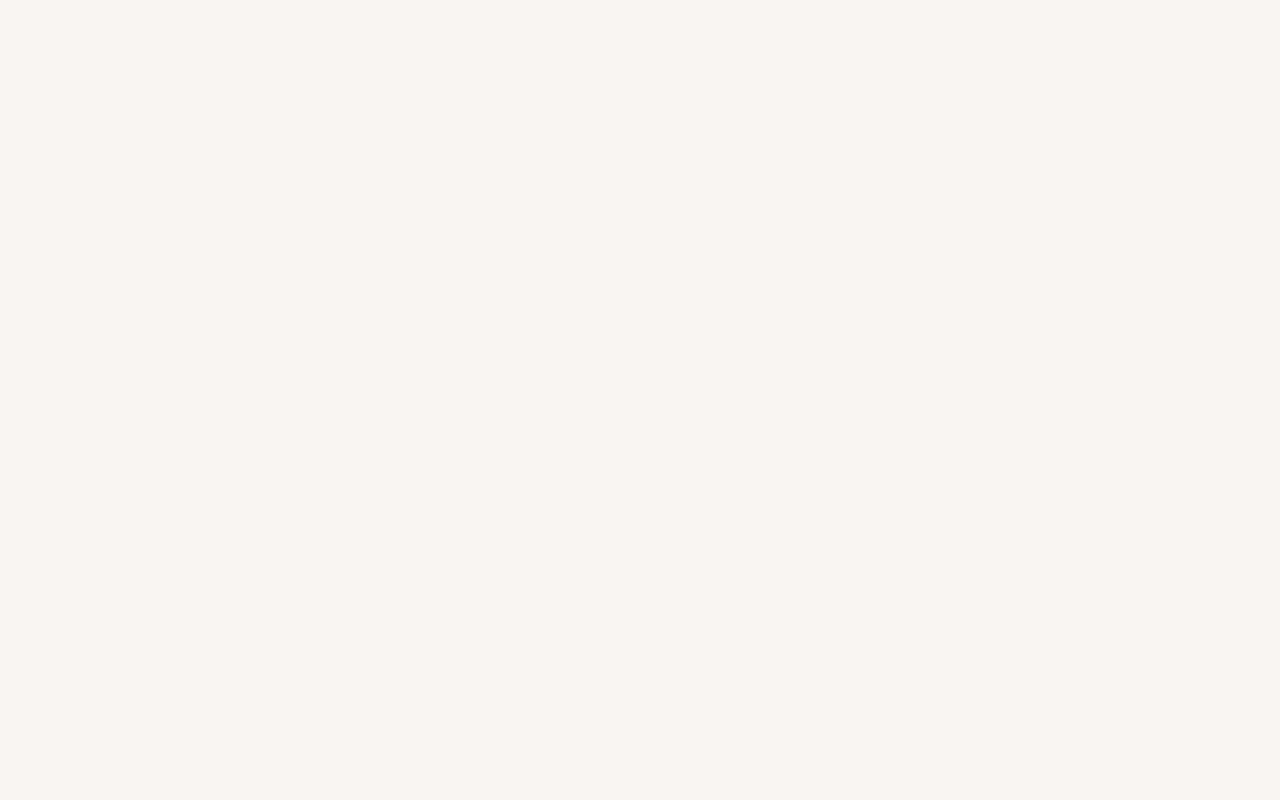
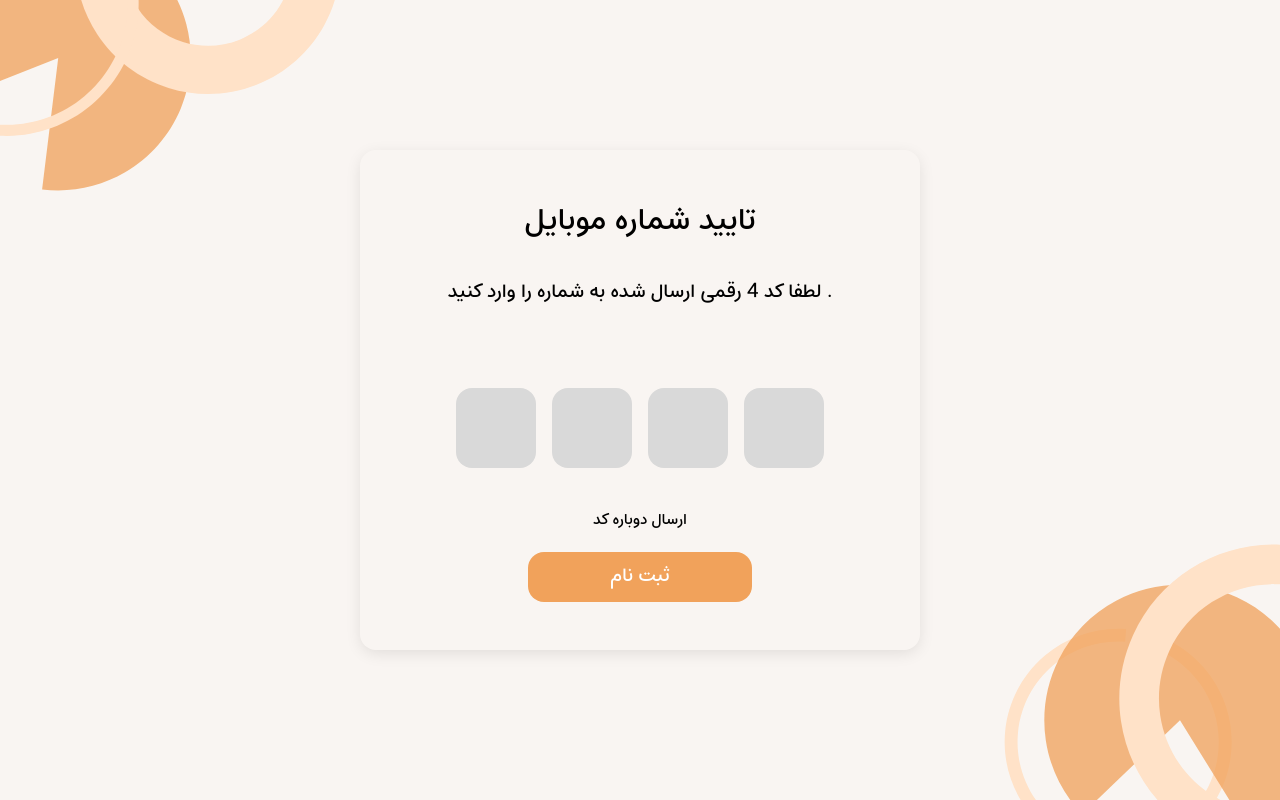
Before and after one commit to AliDlt/ProjectManagementClient, a React app: page /auth/otp in a window 1280 px wide. Before the commit this address had no page. Built offline with nearby package versions, Linux system fonts and the light colour scheme; the HTML template or start-up script is replaced by a standard one.

Commit message:
handel login and create context Toast

```diff
--- /dev/null
+++ b/Context/toast.jsx
@@ -0,0 +1,17 @@
+import { createContext } from "react";
+import toast, { Toaster } from "react-hot-toast";
+
+export const ToastMessageContext = createContext();
+
+const ToastMessageProvider = ({ children }) => {
+  const showToast = (message, type) => {
+    toast[type](message, { position: "left-bottom" });
+  };
+  return (
+    <ToastMessageContext.Provider value={{showToast}}>
+      {children}
+      <Toaster />
+    </ToastMessageContext.Provider>
+  );
+};
+export default ToastMessageProvider;
--- a/components/modules/CustomOTPInput.jsx
+++ b/components/modules/CustomOTPInput.jsx
@@ -1,8 +1,12 @@
 import InputOTP from "antd/es/input/OTP";
 import React from "react";
 
-function CustomOTPInput() {
-  return <InputOTP length={4} autoFocus dir="ltr" />;
+function CustomOTPInput({changeOtp}) {
+  return (
+    <>
+      <InputOTP length={4} onChange={(e)=>changeOtp(e)} autoFocus dir="ltr" />
+    </>
+  );
 }
 
 export default CustomOTPInput;
--- a/components/ui/auth/OTPForm.jsx
+++ b/components/ui/auth/OTPForm.jsx
@@ -1,16 +1,65 @@
-import React from "react";
+import React, { useContext, useEffect, useState } from "react";
 import CustomOTPInput from "../../modules/CustomOTPInput";
 import CustomButton from "../../modules/CustomButton";
+import { maskPhoneNumber } from "../../../utils/tools";
+import { useLocation } from "react-router-dom";
+import { useForm } from "react-hook-form";
+import { sendOtpCode, verify } from "../../../services/OTP";
+import toast from "react-hot-toast";
+import { ToastMessageContext } from "../../../Context/toast";
 
 function OTPForm() {
+  const location = useLocation();
+  // get phone number
+
+  const query = new URLSearchParams(location.search);
+  const phoneNumberQuery = query.get("phoneNumber");
+  const { showToast } = useContext(ToastMessageContext);
+  const [otp, setOtp] = useState();
+  useEffect(() => {
+    async function sendCode() {
+      try {
+        const response = await sendOtpCode({ phonenumber: phoneNumberQuery });
+        console.log(response);
+      } catch (error) {
+        console.log(error);
+      }
+    }
+    // sendCode();
+  }, []);
+  const handelOtpInput = (e) => {
+    setOtp(e);
+  };
+  const verifyOtpCode = async (e) => {
+    e.preventDefault();
+    const data = {
+      phonenumber: phoneNumberQuery,
+      otpCode: otp,
+    };
+
+    try {
+      const response = await verify(data);
+      console.log(response);
+      showToast(response.data.message, "success");
+    } catch (error) {
+      showToast(error.response.data.message, "error");
+      console.log(error);
+    }
+  };
+
   return (
-    <form className="flex flex-col text-center h-full md:justify-evenly">
+    <form
+      onSubmit={verifyOtpCode}
+      className="flex flex-col text-center h-full md:justify-evenly"
+    >
       <h3 className=" text-24 md:text-32">تایید شماره موبایل</h3>
       <h4 className="mt-8 md:text-20">
-        لطفا کد 4 رقمی ارسال شده به شماره 73***** 0936 را وارد کنید .
+        {/* set phone number and maskPhone number */}
+        لطفا کد 4 رقمی ارسال شده به شماره{" "}
+        {phoneNumberQuery && maskPhoneNumber(phoneNumberQuery)} را وارد کنید .
       </h4>
       <div className="mt-20">
-        <CustomOTPInput />
+        <CustomOTPInput changeOtp={handelOtpInput} />
       </div>
       <span className="mt-10 md:text-16">ارسال دوباره کد</span>
       <CustomButton
--- a/pages/LoginPage.jsx
+++ b/pages/LoginPage.jsx
@@ -1,27 +1,68 @@
-import React from "react";
+import React, { useContext, useState } from "react";
 import Logo from "../components/ui/Logo/Logo";
 import CustomInput from "../components/modules/CustomInput";
 import CustomButton from "../components/modules/CustomButton";
 import CustomPasswordInput from "../components/modules/CustomPasswordInput";
 import { Checkbox } from "antd";
+import { useForm } from "react-hook-form";
+import { yupResolver } from "@hookform/resolvers/yup";
+import { loginSchema } from "../yup/yup";
+import { login } from "../services/auth";
+import { Link, useNavigate } from "react-router-dom";
+import { ToastMessageContext } from "../Context/toast";
 
 const LoginPage = () => {
+  const [loading, setLoading] = useState(false);
+
+  const navigate = useNavigate();
+  const {
+    control,
+    handleSubmit,
+    formState: { errors },
+  } = useForm({
+    mode: "onChange",
+    resolver: yupResolver(loginSchema),
+  });
+  const { showToast } = useContext(ToastMessageContext);
+
+  const submitLogin = async (values) => {
+    // const { username, password } = values;
+    setLoading(true);
+    try {
+      const response = await login(values);
+      console.log("موفقیت آمیز");
+    } catch (err) {
+      showToast(err.response.data.message, "error");
+      console.log(err);
+      navigate(`/auth/otp?phoneNumber=09308178083`)
+    } finally {
+      setLoading(false);
+    }
+  };
+
   return (
     <>
       <Logo />
       <h3 className="md:text-20 mt-16">به سمپ خوش آمدید</h3>
-      <form className="flex flex-col gap-6 mt-8">
+      <form
+        onSubmit={handleSubmit(submitLogin)}
+        className="flex flex-col gap-6 mt-8"
+      >
         {/* Phone number */}
         <CustomInput
+          control={control}
+          error={errors}
           // error={errors}
-          name="phonenumber"
+          name="username"
           // control={control}
           className="h-[60px] text-16 px-5 bg-transparent md:text-18"
-          placeholder="شماره موبایل"
+          placeholder="نام کاربری"
         />
         {/* Password */}
         <CustomPasswordInput
           name="password"
+          control={control}
+          error={errors}
           // control={control}
           className="h-[60px] text-16 px-5 bg-transparent md:text-18"
           placeholder="رمز عبور"
@@ -35,6 +76,7 @@ const LoginPage = () => {
         </div>
         {/* Submit button */}
         <CustomButton
+          loading={loading}
           className="h-[60px] w-48 mx-auto text-20 md:w-56 mt-7"
           type="submit"
         >
@@ -43,7 +85,9 @@ const LoginPage = () => {
       </form>
       <div className="text-center text-16 mt-16 md:text-20">
         <span>حساب کاربری ندارید؟</span>
-        <span className="text-custom-primary-color mr-1">ثبت نام</span>
+        <Link to="/auth/signup" className="text-custom-primary-color mr-1">
+          ثبت نام
+        </Link>
       </div>
     </>
   );
--- /dev/null
+++ b/pages/OtpPage.jsx
@@ -0,0 +1,10 @@
+import React from 'react'
+import OTPForm from '../components/ui/auth/OTPForm'
+
+const OtpPage = () => {
+  return (
+    <OTPForm/>
+)
+}
+
+export default OtpPage
--- /dev/null
+++ b/services/OTP.js
@@ -0,0 +1,13 @@
+import http from "./http";
+
+export const verify = async (data) => {
+  const response = await http.post("/otp/verify", data, {
+    withCredentials: false,
+  });
+  return response;
+};
+
+export const sendOtpCode = async (data) => {
+  const resp = await http.post("/otp/send", data, { withCredentials: false });
+  return resp;
+};
--- a/services/auth.js
+++ b/services/auth.js
@@ -7,3 +7,10 @@ export const signup = async (userData) => {
   });
   return res.data;
 };
+
+export const login = async (data) => {
+  const response = await http.post("/auth/login", data, {
+    withCredentials: false,
+  });
+  return response.data
+};
--- a/src/App.jsx
+++ b/src/App.jsx
@@ -8,9 +8,12 @@ import LoginPage from "../pages/LoginPage";
 import ForgetPasswordPage from "../pages/ForgetPasswordPage";
 import NewPasswordPage from "../pages/NewPasswordPage";
 import { Toaster } from "react-hot-toast";
+import ToastMessageProvider from "../Context/toast";
+import OtpPage from "../pages/OtpPage";
 
 function App() {
   return (
+    <ToastMessageProvider>
       <StyleProvider>
         <ConfigProvider
           form={{
@@ -42,9 +45,6 @@ function App() {
             },
           }}
         >
-        <div>
-          <Toaster />
-        </div>
           <Routes>
             {/* <Route path="/" /> */}
             <Route path="/dashboard" element={<DashboardPage />} />
@@ -54,10 +54,12 @@ function App() {
               <Route path="signup" element={<SignupPage />} />
               <Route path="new-password" element={<NewPasswordPage />} />
               <Route path="forgot-password" element={<ForgetPasswordPage />} />
+              <Route path="otp" element={<OtpPage />} />
             </Route>
           </Routes>
         </ConfigProvider>
       </StyleProvider>
+    </ToastMessageProvider>
   );
 }
 
--- a/utils/tools.js
+++ b/utils/tools.js
@@ -0,0 +1,6 @@
+export const maskPhoneNumber = (phoneNumber) => {
+    if (phoneNumber.length === 11) {
+      return phoneNumber.replace(/(\d{4})(\d{4})(\d{3})/, '$1****$3');
+    }
+    return phoneNumber;
+  };
--- a/yup/yup.js
+++ b/yup/yup.js
@@ -33,3 +33,18 @@ export const signupSchema = Yup.object({
     "کد ملی باید 10 رقمی باشد",
   ),
 });
+
+export const loginSchema = Yup.object({
+  username: Yup.string()
+    .required("این فیلد اجباری است.")
+    .min(3, "حداقل کارکتر : 3")
+    .max(25, "حداکثر کارکتر : 25")
+    .matches(
+      /^[a-zA-Z]{1,}\d*$/,
+      "نام کاربری باید انگلیسی باشد و با حروف آغاز شود",
+    ),
+  password: Yup.string()
+    .required("این فیلد اجباری است.")
+    .min(5, "حداقل کارکتر : 5")
+    .max(25, "حداکثر کارکتر : 25"),
+});
```
Also changed, not shown: components/modules/CustomInput.jsx (line endings or trailing spaces), pages/SignupPage.jsx (line endings or trailing spaces). Lines whose indentation alone changed are shown as unchanged.
